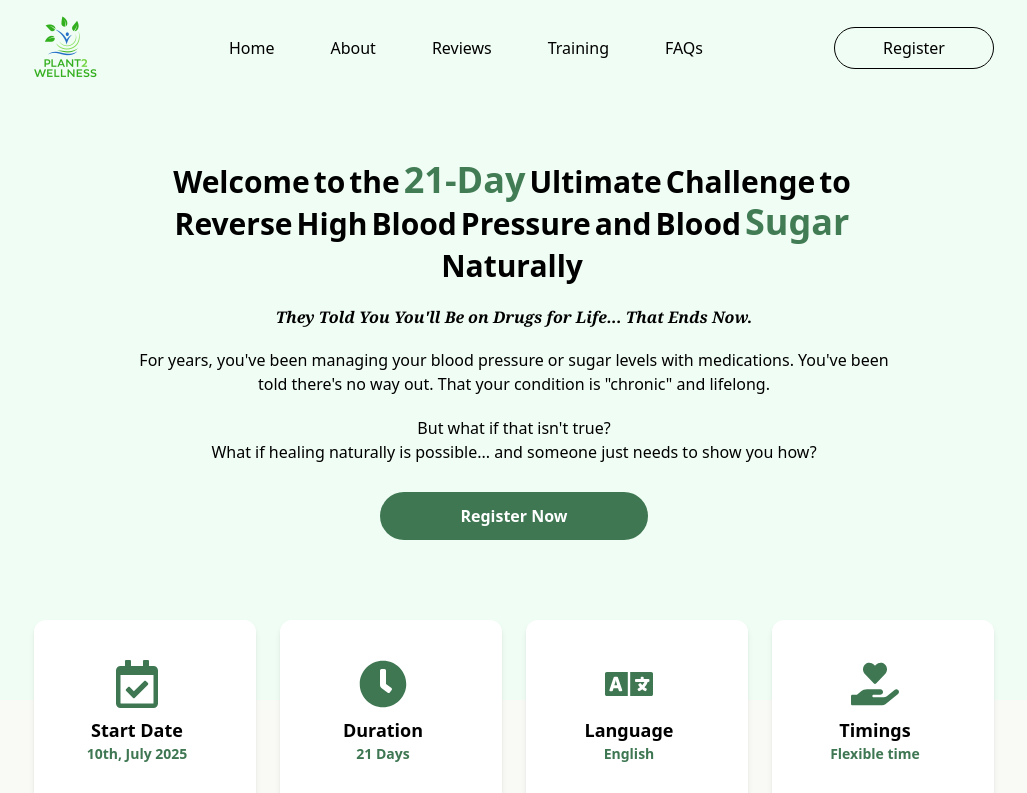
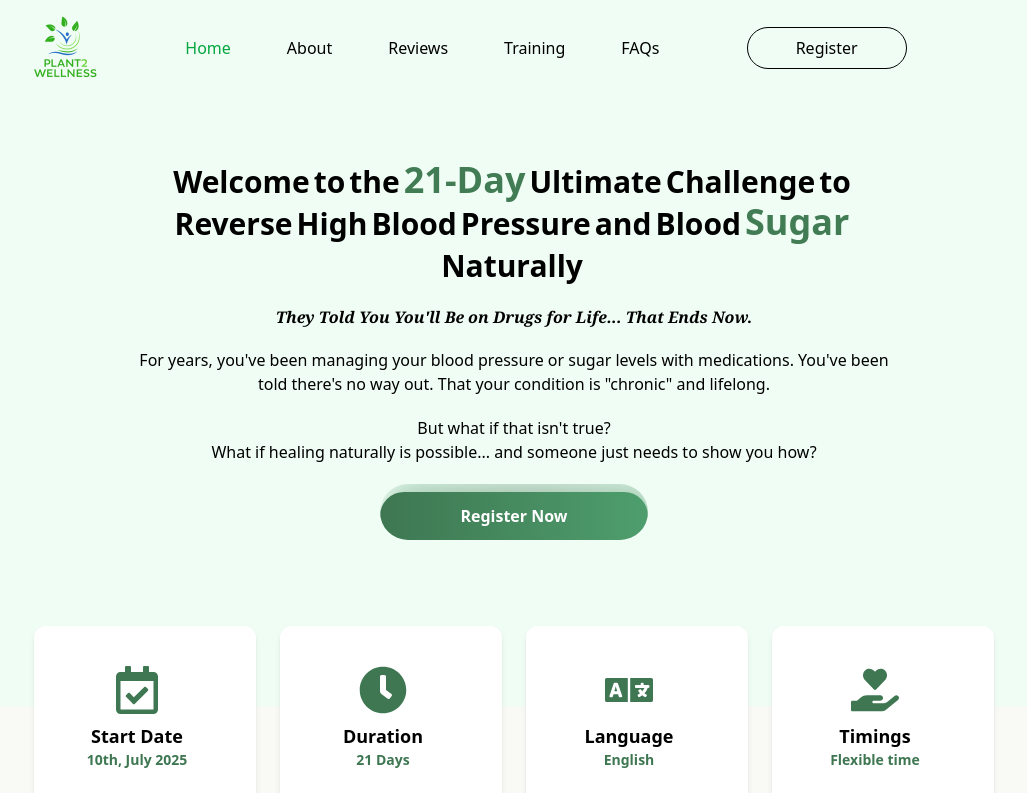
Before and after one commit to MDevHub/Plant2wellnes, a React (Vite) app: page / in a window 1280 px wide. Shown: the top 793 px of the page, without its empty margins (126-1153 px from the left). Built offline with nearby package versions, Linux system fonts and the light colour scheme.

Commit message:
Added the host info

```diff
--- a/index.html
+++ b/index.html
@@ -4,6 +4,7 @@
     <meta charset="UTF-8" />
     <link rel="icon" type="image/svg+xml" href="" />
     <meta name="viewport" content="width=device-width, initial-scale=1.0" />
+    <link rel="shortcut icon" href="././src//assets//Images/logo.png" type="image/x-icon">
     <title>Plant2wellness</title>
   </head>
   <body>
--- a/package.json
+++ b/package.json
@@ -18,6 +18,7 @@
     "react-dom": "^19.1.0",
     "react-icons": "^5.5.0",
     "react-router-dom": "^7.6.2",
+    "react-scroll": "^1.9.3",
     "react-slick": "^0.30.3",
     "slick-carousel": "^1.8.1",
     "tailwindcss": "^4.1.10"
--- a/src/Components/HomePage/Section1.jsx
+++ b/src/Components/HomePage/Section1.jsx
@@ -20,7 +20,8 @@
 
 	const Section1 = () => {
 		return (
-			<div className="relative mt-0 bg-green-50 py-16 px-3 md:px-10 xl:px-40 rounded-b-[80px] md:rounded-none pb-40">
+			<div id='home'
+				className="relative mt-0 bg-green-50 py-16 px-3 md:px-10 xl:px-40 rounded-b-[80px] md:rounded-none pb-40">
 			<motion.div
 				className="max-w-3xl mx-auto text-center space-y-5"
 				initial="hidden"
@@ -78,12 +79,19 @@
 				</motion.p>
 
 				<motion.div variants={fadeUp}>
-					<Link to="#Register">
-					<button className="mt-2 bg-[#3e7752] text-white font-semibold px-20 py-3 cursor-pointer rounded-full hover:bg-[#28613c] transition-all duration-300">
-						Register Now
-					</button>
+					<Link to="#" smooth={true} offset={-100} duration={600}>
+						<div className="relative group inline-block rounded-full overflow-hidden">
+							{/* Glow Layer */}
+							<div className="absolute inset-0 bg-gradient-to-r from-[#4e9e6d] via-[#3e7752] to-[#4e9e6d] opacity-50 blur-lg animate-glow"></div>
+
+							{/* Actual Button */}
+							<button className="relative z-10 mt-2 bg-gradient-to-r from-[#3e7752] to-[#4e9e6d] text-white font-semibold px-20 py-3 cursor-pointer rounded-full hover:bg-[#28613c] transition-all duration-300">
+							Register Now
+							</button>
+						</div>
 					</Link>
 				</motion.div>
+
 			</motion.div>
 			</div>
 		);
--- a/src/Components/HomePage/Section10.jsx
+++ b/src/Components/HomePage/Section10.jsx
@@ -8,17 +8,17 @@ const faqs = [
          "Online, fully guided on WhatsApp.",
    },
    {
-      question: "Who shouldn't join this challenge?",
+      question: " What if I’m not available during classes?",
       answer:
          "You’ll get recordings and flexible daily tasks.",
    },
    {
-      question: "What if I don't have access to recommended herbs?",
+      question: "What if I can’t find some herbs?",
       answer:
          "You’ll get alternatives locally accessible ingredients.",
    },
    {
-      question: "What support is available during the challenge?",
+      question: "Are you giving us herbs?",
       answer:
          "No, but you’ll get a 30% discount on any product you choose to buy.",
    },
--- a/src/Components/HomePage/Section6.jsx
+++ b/src/Components/HomePage/Section6.jsx
@@ -35,7 +35,8 @@
 
       const Section6 = () => {
       return (
-         <div className="bg-white rounded-xl shadow px-3 md:px-6 py-8 space-y-6">
+         <div id='about'
+            className="bg-white rounded-xl shadow px-3 md:px-6 py-8 space-y-6">
             <h1 className="text-xl sm:text-3xl md:text-4xl font-semibold text-center text-[#3e7752] mb-10">
                What are the 7 Habits I will learn?
             </h1>
--- a/src/Components/HomePage/Section7.jsx
+++ b/src/Components/HomePage/Section7.jsx
@@ -9,7 +9,8 @@
 
    const Section7 = () => {
    return (
-      <div className="bg-white rounded-xl p-5">
+      <div id='reviews'
+         className="bg-white rounded-xl p-5">
          {/* Title */}
          <div className="py-10 space-y-3">
             <h1 className="text-2xl md:text-3xl text-[#3e7752] font-semibold text-center">
--- a/src/Components/HomePage/Section9.jsx
+++ b/src/Components/HomePage/Section9.jsx
@@ -13,7 +13,8 @@ const Section9 = () => {
    ]
 
    return (
-      <div className="bg-white rounded-xl shadow py-12 px-6 space-y-6">
+      <div id='training'
+         className="bg-white rounded-xl shadow py-12 px-6 space-y-6">
          <h1 className="text-xl md:text-3xl font-semibold text-[#3e7752]">
             Why This Challenge is Different?
          </h1>
--- a/src/Components/Layout/NavBar.jsx
+++ b/src/Components/Layout/NavBar.jsx
@@ -1,14 +1,15 @@
 import React, { useState } from 'react';
 import { HiOutlineMenuAlt3 } from 'react-icons/hi';
 import { FiArrowRight, FiX } from 'react-icons/fi';
+import { Link as ScrollLink } from 'react-scroll';
 import logo from '../../assets/Images/logo.png';
 
 const navLinks = [
-	{ path: '#home', label: 'Home' },
-	{ path: '#about', label: 'About' },
-	{ path: '#reviews', label: 'Reviews' },
-	{ path: '#training', label: 'Training' },
-	{ path: '#faqs', label: 'FAQs' },
+  { path: 'home', label: 'Home' },
+  { path: 'about', label: 'About' },
+  { path: 'reviews', label: 'Reviews' },
+  { path: 'training', label: 'Training' },
+  { path: 'faqs', label: 'FAQs' },
 ];
 
 const NavBar = () => {
@@ -24,59 +25,44 @@ const toggleMenu = () => setMenuOpen(!menuOpen);
           <img src={logo} alt="Plant2Wellness Logo" className="w-16 h-auto object-cover" />
         </div>
 
-				{/* Desktop Menu */}
-				{/* <div className="hidden md:flex gap-10 items-center"> */}
-					<div className="hidden md:flex gap-14 text-base font-sans ">
+        {/* Desktop Nav */}
+        <div className="hidden md:flex gap-14 text-base font-sans">
           {navLinks.map(({ path, label }) => (
-							<a
+            <ScrollLink
               key={path}
-								href={path}
-								onClick={() => setMenuOpen(false)}
-								className="transition-colors duration-300 hover:text-green-600"
+              to={path}
+              smooth={true}
+              offset={-100}
+              duration={600}
+              spy={true}
+              activeClass="text-green-600"
+              className="cursor-pointer transition-colors duration-300 hover:text-green-600"
             >
               {label}
-							</a>
+            </ScrollLink>
           ))}
         </div>
 
-					{/* Store Location Button */}
-					<a href="#store-location" className='hidden lg:block'>
-						<div className="relative group overflow-hidden rounded-full border border-black">
-							{/* Button Content */}
-							<div className="flex items-center gap-2 px-12 py-2 font-sans text-base text-black hover:text-white hover:bg-green-800 transition-all duration-300  relative z-10">
+        {/* Register Button */}
+        <ScrollLink to="" smooth={true} offset={-100} duration={600}>
+          <div className="hidden lg:block relative group overflow-hidden rounded-full border border-black cursor-pointer">
+            <div className="flex items-center gap-2 px-12 py-2 font-sans text-base text-black hover:text-white hover:bg-green-800 transition-all duration-300 relative z-10">
               <span className="relative z-10">Register</span>
             </div>
           </div>
+        </ScrollLink>
 
-						{/* Inline animation styles */}
-						<style>
-							{`
-								@keyframes shimmer {
-								0% {
-									transform: translateX(-100%) skewX(-12deg);
-								}
-								100% {
-									transform: translateX(100%) skewX(-12deg);
-								}
-								}
-
-								.animate-shimmer {
-								animation: shimmer 2.5s linear infinite;
-								}
-							`}
-						</style>
-					</a>
-				{/* </div> */}
-
-				<div className="md:hidden relative group overflow-hidden rounded-full border border-black">
-					{/* Button Content */}
-					<div className="flex items-center gap-2 px-12 py-2 font-sans text-base text-black hover:text-white hover:bg-green-800 transition-all duration-300  relative z-10">
+        {/* Mobile Register Button */}
+        <ScrollLink to="" smooth={true} offset={-100} duration={900}>
+          <div className="md:hidden relative group overflow-hidden rounded-full border border-black cursor-pointer">
+            <div className="flex items-center gap-2 px-12 py-2 font-sans text-base text-black hover:text-white hover:bg-green-800 transition-all duration-300 relative z-10">
               <span className="relative z-10">Register</span>
             </div>
           </div>
+        </ScrollLink>
       </nav>
 
-			{/* Spacer to prevent content from hiding behind fixed nav */}
+      {/* Spacer */}
       <div className="h-20 md:h-24"></div>
     </>
   );
--- a/src/index.css
+++ b/src/index.css
@@ -1,11 +1,5 @@
 @import "tailwindcss";
 
-html {
-  scroll-behavior: smooth;
-}
-.scroll-offset {
-  scroll-margin-top: 5rem; /* Adjust to your fixed navbar height */
-}
 html, body {
   margin: 0;
   padding: 0;
@@ -16,7 +10,6 @@ html, body {
 .egg-mask {
   border-radius: 50% 50% 50% 50% / 60% 60% 40% 40%;
 }
-
 
 .shimmer-text {
   position: relative;
@@ -50,3 +43,15 @@ html, body {
     left: 100%;
   }
 }
+
+@keyframes glow {
+  0%, 100% {
+    transform: translateX(-10%);
+  }
+  50% {
+    transform: translateX(10%);
+  }
+}
+.animate-glow {
+  animation: glow 3s ease-in-out infinite;
+}
```
Also changed, not shown: src/Components/HomePage/Section11.jsx (+41 -9 lines), src/Components/HomePage/Section8.jsx (+5 -4 lines), 1 other file (tests, documents, lock files or other folders). Lines whose indentation alone changed are shown as unchanged.
